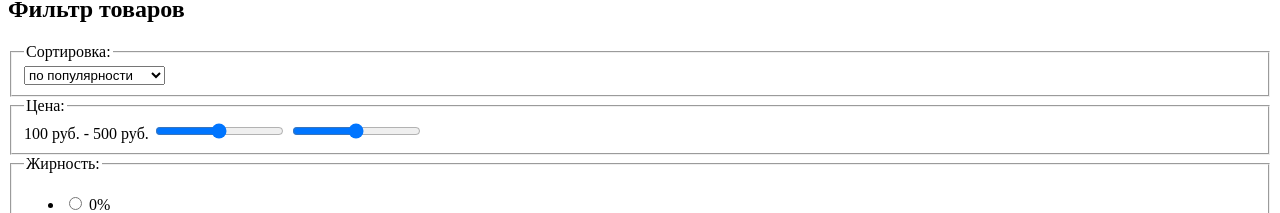
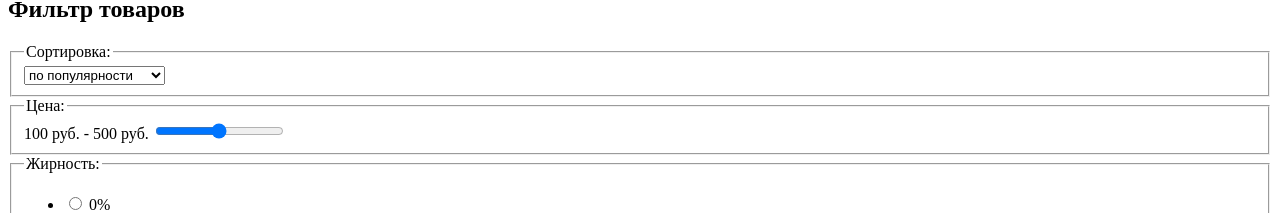
Before and after one commit to welcometochinatown/89456-gllacy, a plain HTML site: page catalog.html in a window 1280 px wide. Shown: the part 880-1093 px from the top of the page. Drawn offline with Linux system fonts and the light colour scheme.

Commit message:
Формы и доступность, 4я итерация

```diff
--- a/catalog.html
+++ b/catalog.html
@@ -126,7 +126,6 @@
           <label>
             100 руб. - 500 руб.
             <input class="first-range" type="range" min="100" max="500">
-            <input class="second-range" type="range" min="100" max="500">
           </label>
         </fieldset>
         <fieldset>
```
